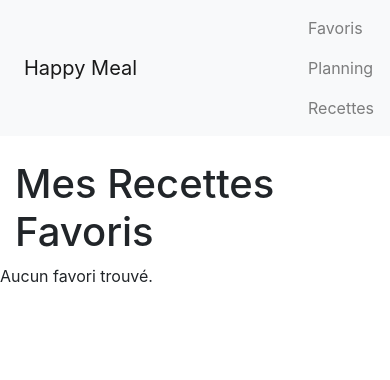
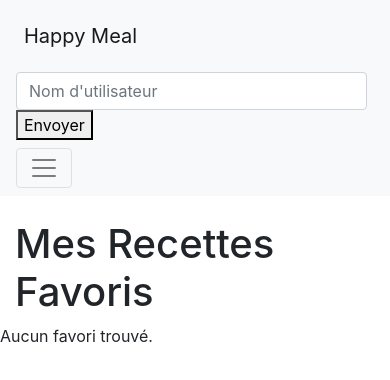
Before and after one commit to lenain-emile/happymeal, a plain HTML site: page favoris.html in a window 390 px wide. Drawn offline with nearby package versions, Linux system fonts and the light colour scheme.

Commit message:
changment des liens

```diff
--- a/favoris.html
+++ b/favoris.html
@@ -10,18 +10,28 @@
 <body>
     <header>
         <nav class="navbar navbar-expand-lg navbar-light bg-light">
-            <a class="navbar-brand m-2" href="#">Happy Meal</a>
+          <a class="navbar-brand m-2" href="\AleatoireMenu\index.html">Happy Meal</a>
+          <form class="form-inline my-2 my-lg-0">
+            <input id="nom" class="form-control mr-sm-2" type="text" placeholder="Nom d'utilisateur" aria-label="Nom d'utilisateur">
+            <button id="button" type="submit">Envoyer</button>
+
+          </form>
+          <button class="navbar-toggler" type="button" data-toggle="collapse" data-target="#navbarNav" aria-controls="navbarNav" aria-expanded="false" aria-label="Toggle navigation">
+            <span class="navbar-toggler-icon"></span>
+          </button>
+          <div class="collapse navbar-collapse" id="navbarNav">
             <ul class="navbar-nav ml-auto">
               <li class="nav-item">
                 <a class="nav-link" href="favoris.html">Favoris</a>
               </li>
               <li class="nav-item">
-                    <a class="nav-link" href="planning/planning.html">Planning</a>
+                <a class="nav-link" href="\AleatoireMenu\planning\planning.html">Planning</a>
               </li>
               <li class="nav-item">
                 <a class="nav-link" href="recette.html">Recettes</a>
               </li>
             </ul>
+          </div>
         </nav>
       </header>
 
```
Also changed, not shown: AleatoireMenu/index.html (+3 -3 lines), detail.html (+2 -2 lines), recette.html (+2 -2 lines). Lines whose indentation alone changed are shown as unchanged.
